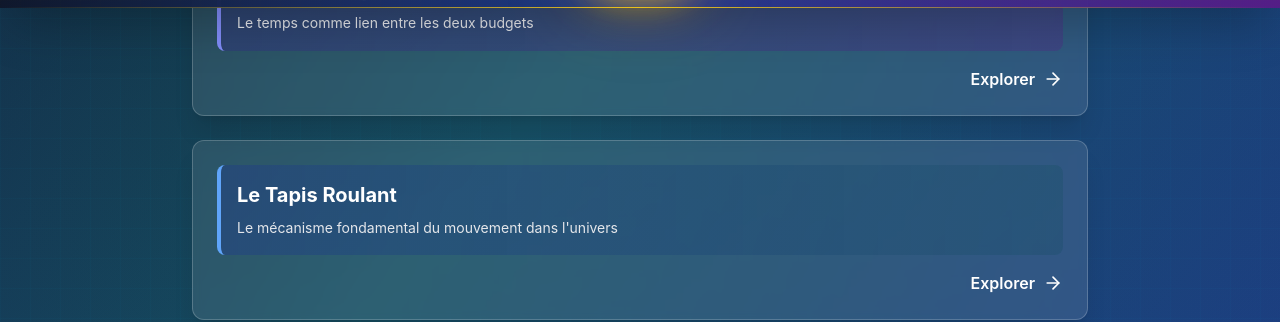
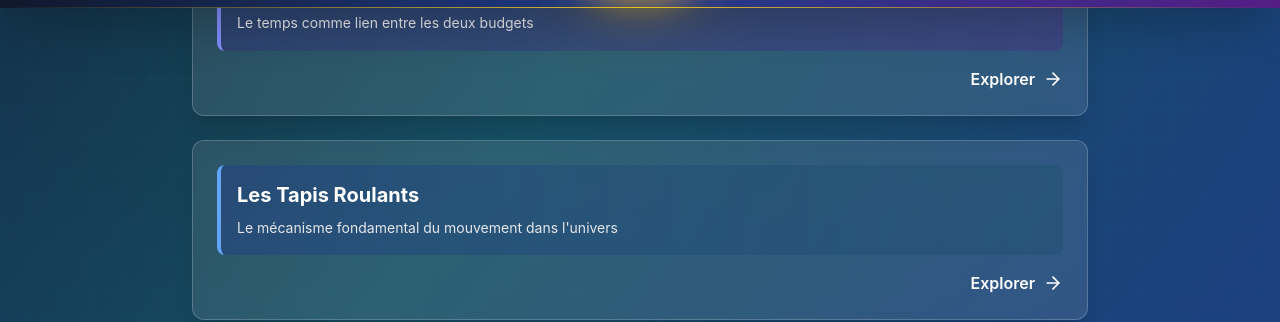
Before and after one commit to romainfalanga/univers.run-code-10, a React (Vite) app: page /relativite-restreinte-echelles in a window 1280 px wide. Shown: the part 792-1114 px from the top of the page. Built offline with nearby package versions, Linux system fonts and the light colour scheme.

Commit message:
Updated RestrictedScaleRelativityHubPage.tsx

```diff
--- a/src/pages/restricted/RestrictedScaleRelativityHubPage.tsx
+++ b/src/pages/restricted/RestrictedScaleRelativityHubPage.tsx
@@ -26,7 +26,7 @@ export const RestrictedScaleRelativityHubPage: React.FC = () => {
       borderColor: "border-indigo-400"
     },
     {
-      title: "Le Tapis Roulant",
+      title: "Les Tapis Roulants",
       description: "Le mécanisme fondamental du mouvement dans l'univers",
       path: "/relativite-restreinte-echelles/tapis-roulant",
       colorFrom: "from-blue-900/40",
```
